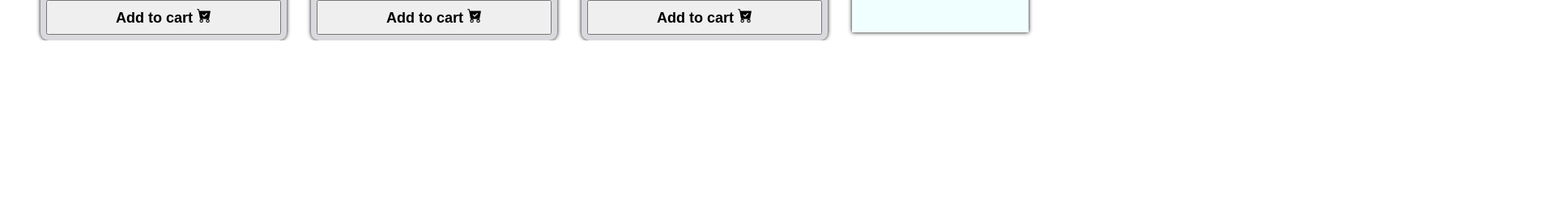
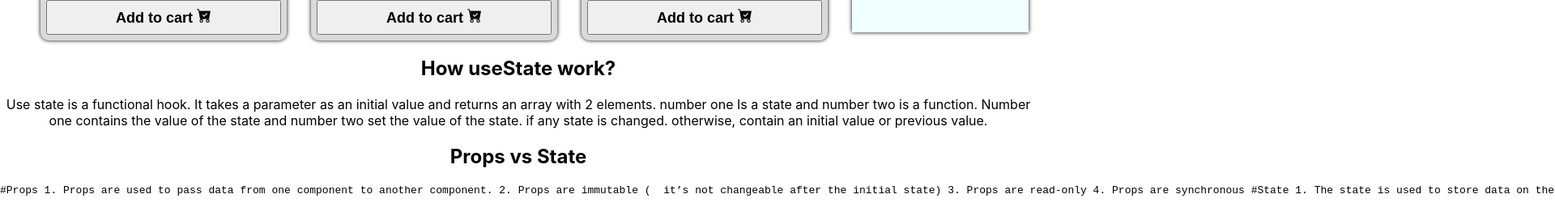
Before and after one commit to ibrahimkhalil188/Lucky_one, a React (Create React App) app: page / in a window 1280 px wide. Shown: the part 1816-2072 px from the top of the page at 81% size, 1920 px wide, since content can reach past the window. Before the commit the page ends 1866 px from the top, so only its background shows below. Built offline with nearby package versions, Linux system fonts and the light colour scheme.

Commit message:
writen part done

```diff
--- a/src/App.js
+++ b/src/App.js
@@ -7,6 +7,27 @@ function App() {
     <div className="App">
       <Header />
       <Cars></Cars>
+      <div>
+        <h2>How useState work?</h2>
+        <p>Use state is a functional hook. It takes a parameter as an initial value and returns an array with 2 elements. number one Is a state and number two is a function. Number one contains the value of the state and number two set the value of the state. if any state is changed. otherwise, contain an initial value or previous value.</p>
+      </div>
+      <div>
+        <h2>Props vs State</h2>
+        <p>
+          <pre>
+            #Props
+
+            1. Props are used to pass data from one component to another component.
+            2. Props are immutable (  it’s not changeable after the initial state)
+            3. Props are read-only
+            4. Props are synchronous
+
+            #State
+
+            1. The state is used to store data on the current page.
+            2. The state is mutable(it can be changed at any time)
+            3. The state work  asynchronous way</pre></p>
+      </div>
     </div>
   );
 }
--- a/src/Components/Cars/Cars.js
+++ b/src/Components/Cars/Cars.js
@@ -29,6 +29,8 @@ const Cars = () => {
             }
         }
     }
+
+
 
     const chooseOne = (cart) => {
         let newArray = []
```
Also changed, not shown: 1 other file (tests, documents, lock files or other folders).
